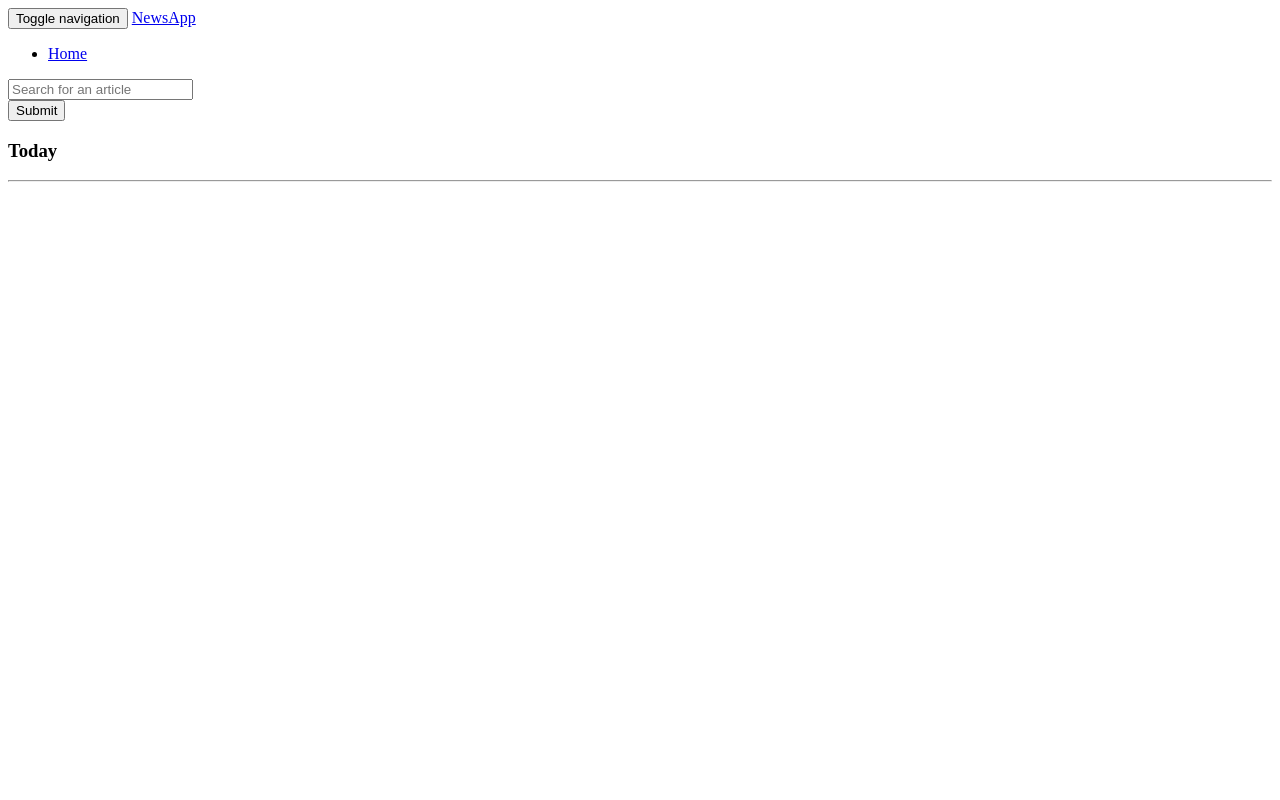
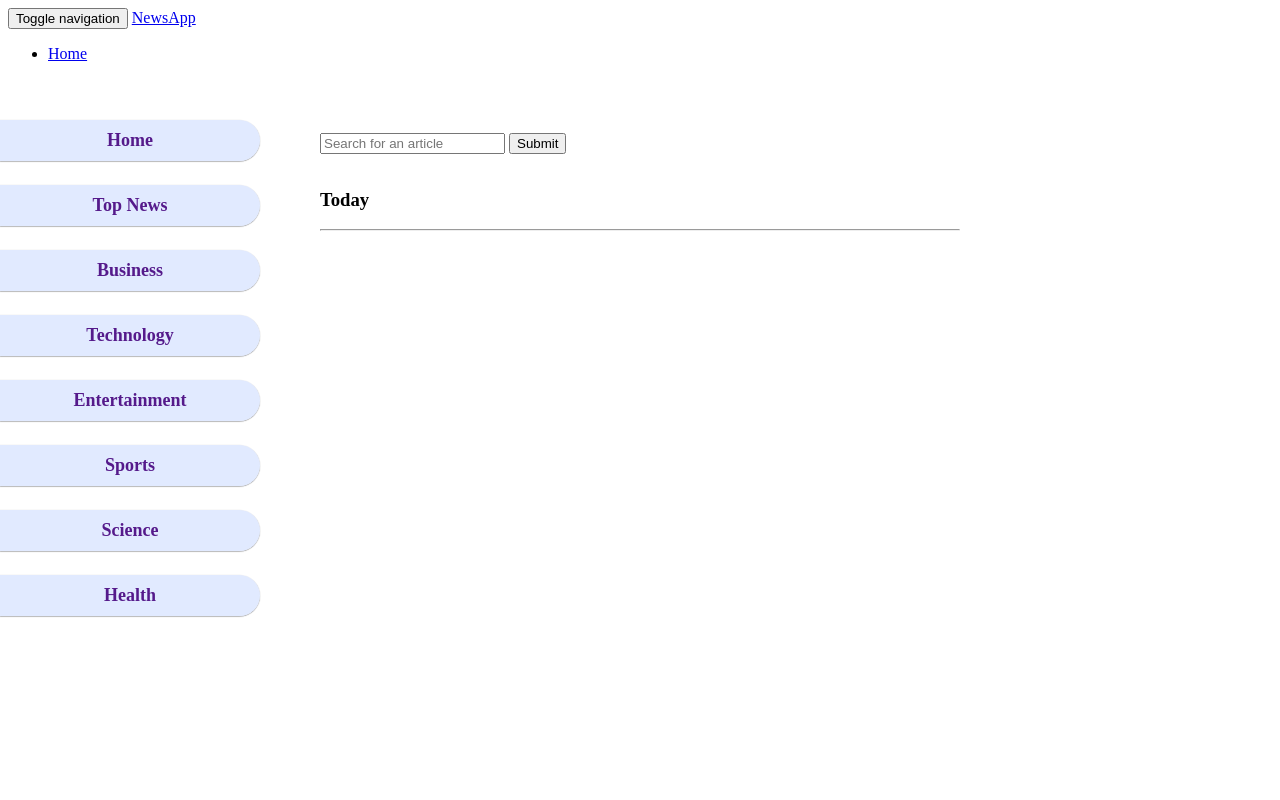
Before and after one commit to Mugambi645/flasknewsapp, a Flask app: template app/templates/index.html in a window 1280 px wide. Run offline with Flask 2, Linux system fonts and the light colour scheme; the template is opened without the code that fills it, so the values that code supplies are empty; some libraries are stand-ins or nearby versions.

Commit message:
page structure changes

```diff
--- a/app/templates/base.html
+++ b/app/templates/base.html
@@ -1,5 +1,5 @@
 {% extends 'bootstrap/base.html'%}
 <!-- Navbar section-->
 {% block navbar %}
-    {% include 'navbar.html' %}
+{% include "navbar.html" %}
 {% endblock %}
--- a/app/templates/index.html
+++ b/app/templates/index.html
@@ -6,22 +6,33 @@
 <!-- Content block -->
 {% block content %}
 <div class="container">
+    <div class="row">
+      <div class="col">
+    {% include 'sidebar.html' %}
+    </div>
+
+    <br><br><br>
+    <div class="card mb-3 box" style="max-width: 640px; margin:auto;">
     <form class="text-center">
-        <input type="text" name="news_query" placeholder="Search for an article" class="form-control"><br>
+        <input type="text" name="news_query" style="margin-bottom: 1rem;" placeholder="Search for an article" class="form-control">
         <input type="submit"  value="Submit" class="btn btn-primary">
     </form>
-
+    <h3 class="news-header">Today</h3>
+    <hr>
 </div>
 
             <!-- general news section-->
-            <div class="container">
-                <div class="row">
-    <h3 class="news-header">Today</h3>
-    <hr>
+
+
     <p>
         {{ macro.displayNewsList (general) }}
     </p>
 
 </div>
+<style>
+    #articles-container{
+    margin-left: 250px;
+}
+</style>
 
     {% endblock%}
--- a/app/templates/macros.html
+++ b/app/templates/macros.html
@@ -3,21 +3,23 @@
 
 {% macro displayNewsList(news_list) %}
 
-<div class="container">
-    <div class="row">
-        {% for news in news_list %}
-        <div class="col-md-2">
-            <div class="thumbnail">
-                <h4 class="text-center" style="font-weight: bold; ">{{news.name}}</h4>
-                <div class="details">
-                        <p class="news-button text-center" >{{news.description | truncate(100)}}</p>
-                        <p ><a href="/articles/{{news.id}}" target="_blank" class="btn btn-primary text-center">View News</a></p>
+<div class="container" id="articles-container">
+    {% for news in news_list %}
+    <div class="card mb-3 box" style="max-width: 640px; margin:auto;">
+        <div class="row">
+            <div class="col-md-8">
+                <div class="card-body">
+                    <h5 class="card-title"><a href="{{news.url}}" target="_blanck">{{news.title}}</a></h5>
+                    <p class="card-text">{{news.name}}</p>
+                    <p class="card-text"><small class="text-muted">{{news.id}}</small></p>
                 </div>
+            </div>
+
+            <div class="col-md-4 img-box">
+                <img src="" class="card-img" alt="..." height="100%">
+            </div>
         </div>
-        </div>
-        {% endfor%}
     </div>
-
-</div>
+    {% endfor %}
 
 {% endmacro %}
--- /dev/null
+++ b/app/templates/sidebar.html
@@ -0,0 +1,36 @@
+<style>
+    .sidebar{
+        position: fixed;
+        width: 200px;
+        height: 100%;
+        top: 0px;
+        margin-top: 6rem;
+        left: 0px;
+    }
+    .sidebar a{
+        width: 250px;
+        display: block;
+        margin: 24px 0px;
+        padding: 10px 5px;
+        font-weight: bolder;
+        font-size: large;
+        text-decoration: none;
+        background-color: #d9e4ffc7;
+        border-top-right-radius: 30px;
+        border-bottom-right-radius: 30px;
+        box-shadow: 0px 0.5px 1px grey;
+        text-align: center;
+    }
+</style>
+
+<div class="sidebar">
+    <a href="">Home</a>
+    <a href="">Top News</a>
+
+    <a href="">Business</a>
+    <a href="">Technology</a>
+    <a href="">Entertainment</a>
+    <a href="">Sports</a>
+    <a href="">Science</a>
+    <a href="">Health</a>
+</div>
```
